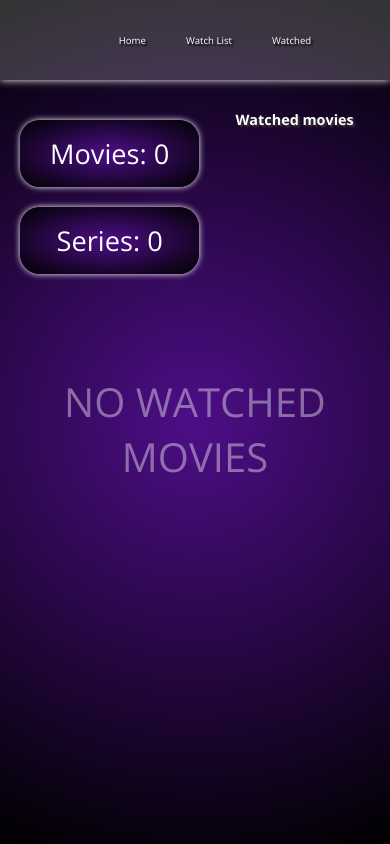
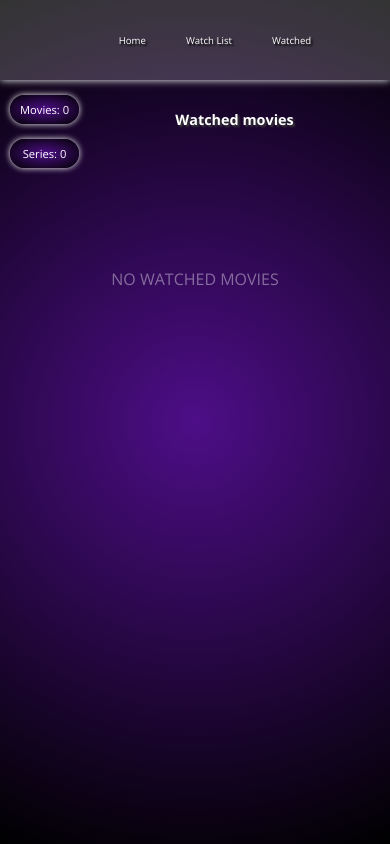
Before and after one commit to MichelPomerantzeff/movie-app, a React (Create React App) app: page /movie-app/watched in a window 390 px wide. Built offline with nearby package versions, Linux system fonts and the light colour scheme.

Commit message:
updated no-movie container font size

```diff
--- a/src/App.css
+++ b/src/App.css
@@ -154,6 +154,15 @@
 
 
     /* WATCH LIST AND WATCHED  */
+
+    .amount-container {
+        font-size: 1.4rem;
+    }
+
+    .number-of {
+        margin-top: 15px;
+    }
+
     .watchlistContainer {
         padding: 20px;
     }
@@ -179,6 +188,10 @@
 
     .control-btn {
         font-size: 1.2rem;
+    }
+
+    .no-movies {
+        font-size: 2rem;
     }
 }
 
@@ -289,6 +302,16 @@
 
 
     /* WATCH LIST AND WATCHED  */
+
+    .amount-container {
+        margin: 0 0 0 10px;
+        font-size: .9rem;
+    }
+
+    .number-of {
+        padding: 10px 20px;
+    }
+
     .watchlistContainer {
         padding: 10px;
     }
@@ -314,6 +337,10 @@
         font-size: .9rem;
         padding: 3px;
         margin: 0 5px;
+    }
+
+    .no-movies {
+        font-size: 1.5rem;
     }
 }
 
@@ -413,6 +440,15 @@
 
 
     /* WATCH LIST AND WATCHED  */
+
+    .amount-container {
+        font-size: .7rem;
+    }
+
+    .number-of {
+        padding: 7px 10px;
+    }
+
     .watchlistContainer {
         padding: 5px;
     }
@@ -439,4 +475,8 @@
         font-size: .5rem;
         margin: 0 4px;
     }
+
+    .no-movies {
+        font-size: 1rem;
+    }
 }
```
